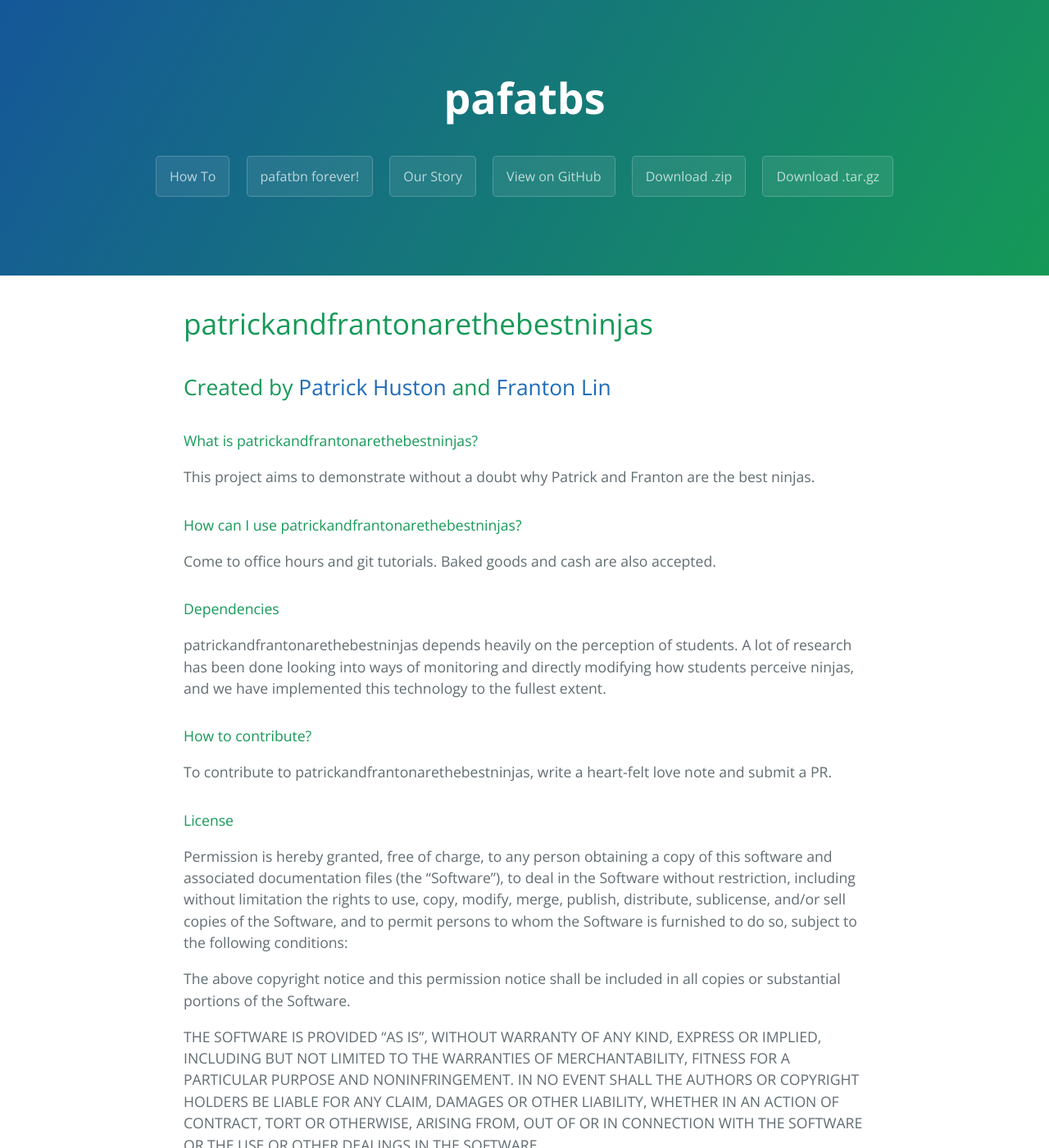
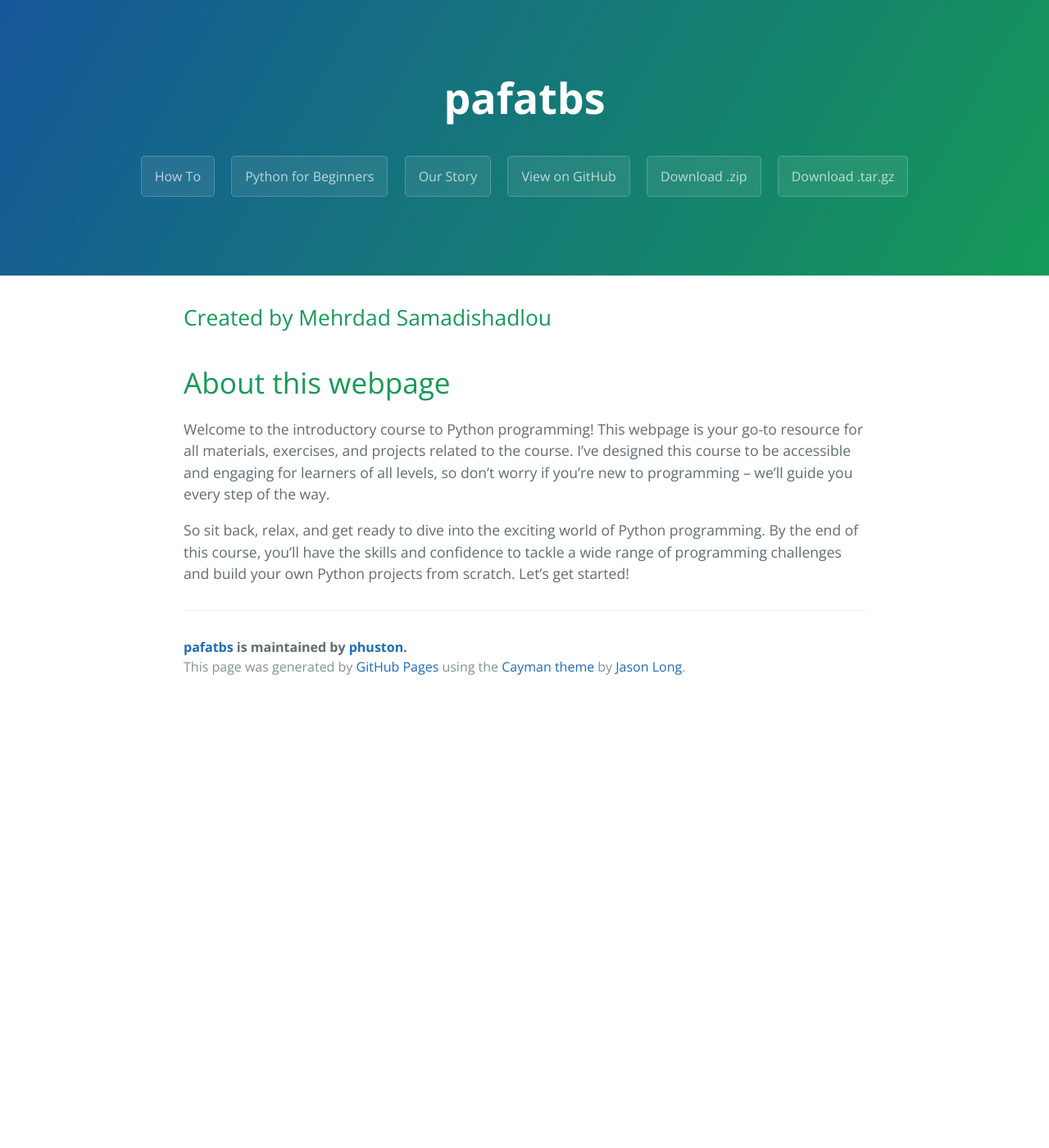
Before and after one commit to MehrdadSamadishadlou/Python_for_Beginners, a Jekyll site: the page built from index.md, in a window 1280 px wide and 1400 px high. Shown: the whole window at 82% size. Built offline with Jekyll 4.4.1, drawn with Linux system fonts in a browser that asks for light colours; some of the changed text lies outside the part shown.

Commit message:
Update index.md

```diff
--- a/index.md
+++ b/index.md
@@ -1,29 +1,13 @@
 ---
-title: pafatbn forever!
+title: Python for Beginners
 layout: template
 filename: index
 ---
 
-# patrickandfrantonarethebestninjas
+## Created by Mehrdad Samadishadlou
 
-## Created by [Patrick Huston](http://www.patrickhuston.com/) and [Franton Lin](frantonlin.com)
+# About this webpage
 
-#### What is patrickandfrantonarethebestninjas?
-This project aims to demonstrate without a doubt why Patrick and Franton are the best ninjas.
+Welcome to the introductory course to Python programming! This webpage is your go-to resource for all materials, exercises, and projects related to the course. I've designed this course to be accessible and engaging for learners of all levels, so don't worry if you're new to programming – we'll guide you every step of the way.
 
-#### How can I use patrickandfrantonarethebestninjas?
-Come to office hours and git tutorials. Baked goods and cash are also accepted.
-
-#### Dependencies
-patrickandfrantonarethebestninjas depends heavily on the perception of students. A lot of research has been done looking into ways of monitoring and directly modifying how students perceive ninjas, and we have implemented this technology to the fullest extent.
-
-#### How to contribute?
-To contribute to patrickandfrantonarethebestninjas, write a heart-felt love note and submit a PR.
-
-#### License
-
-Permission is hereby granted, free of charge, to any person obtaining a copy of this software and associated documentation files (the "Software"), to deal in the Software without restriction, including without limitation the rights to use, copy, modify, merge, publish, distribute, sublicense, and/or sell copies of the Software, and to permit persons to whom the Software is furnished to do so, subject to the following conditions:
-
-The above copyright notice and this permission notice shall be included in all copies or substantial portions of the Software.
-
-THE SOFTWARE IS PROVIDED "AS IS", WITHOUT WARRANTY OF ANY KIND, EXPRESS OR IMPLIED, INCLUDING BUT NOT LIMITED TO THE WARRANTIES OF MERCHANTABILITY, FITNESS FOR A PARTICULAR PURPOSE AND NONINFRINGEMENT. IN NO EVENT SHALL THE AUTHORS OR COPYRIGHT HOLDERS BE LIABLE FOR ANY CLAIM, DAMAGES OR OTHER LIABILITY, WHETHER IN AN ACTION OF CONTRACT, TORT OR OTHERWISE, ARISING FROM, OUT OF OR IN CONNECTION WITH THE SOFTWARE OR THE USE OR OTHER DEALINGS IN THE SOFTWARE.
+So sit back, relax, and get ready to dive into the exciting world of Python programming. By the end of this course, you'll have the skills and confidence to tackle a wide range of programming challenges and build your own Python projects from scratch. Let's get started!
```
